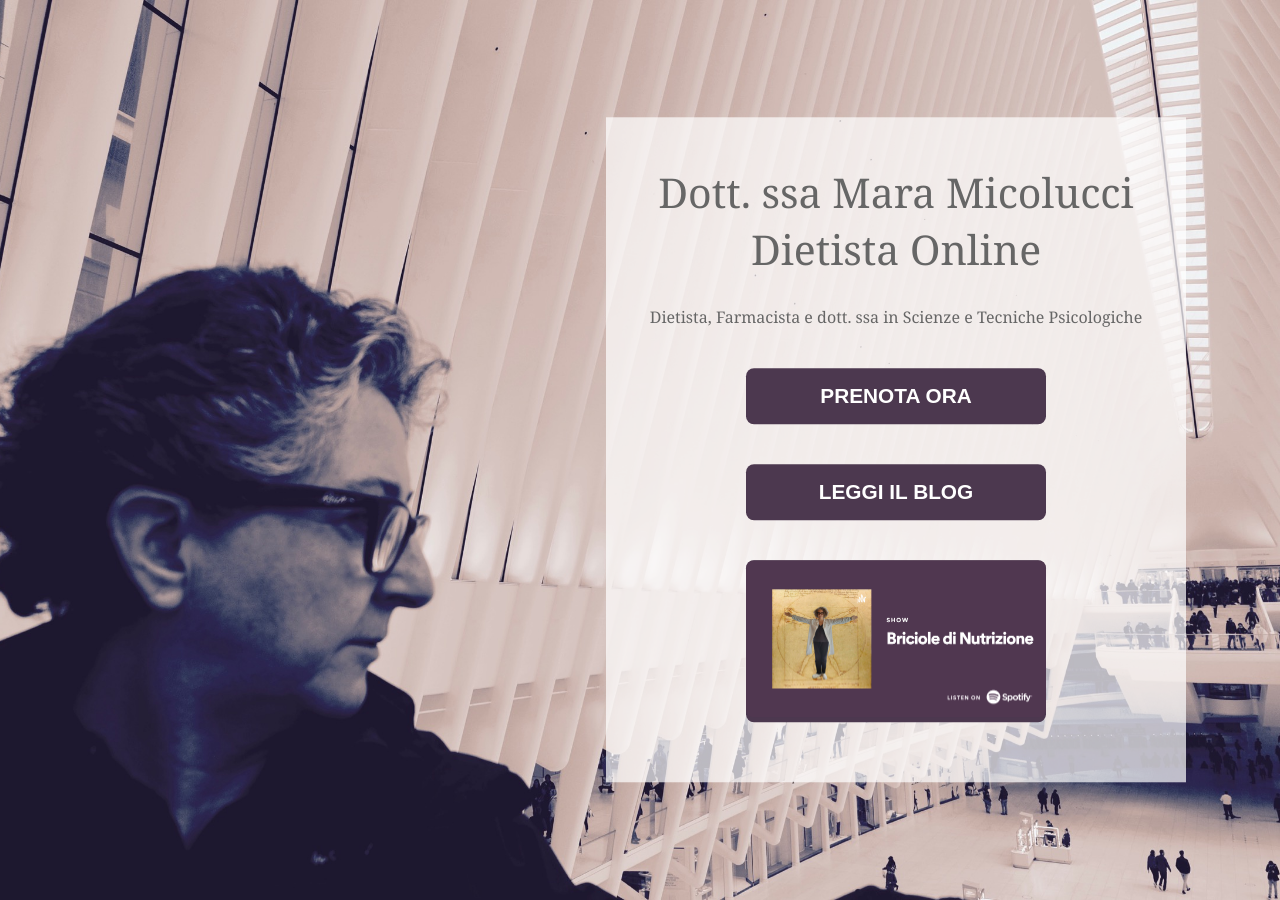
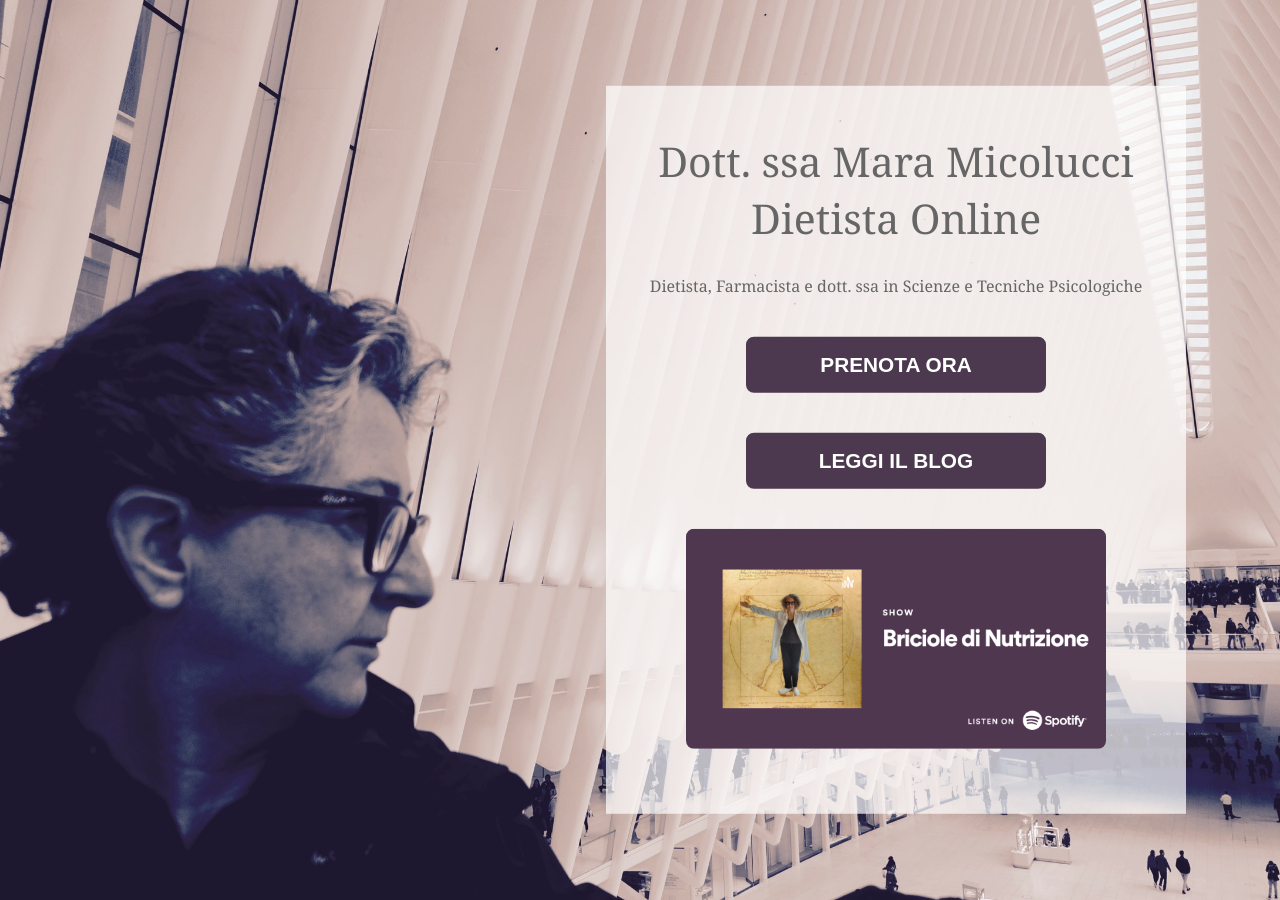
Before and after one commit to curlybracketshq/dietista.it, a Jekyll site: the page index.html, which Jekyll copies as it is, in a window 1280 px wide. Built offline with Jekyll 4.4.1, drawn with Linux system fonts in a browser that asks for light colours.

Commit message:
Enlarge podcast link

```diff
--- a/index.html
+++ b/index.html
@@ -23,8 +23,8 @@
       <a class="cta" href="/blog/">
         <p>Leggi il blog</p>
       </a>
-      <a class="cta" href="https://open.spotify.com/show/6MhsdZ5sEn8JgpDm9yuL9b?si=dca7b40f66a2491e">
-        <img src="/images/82973ba381903632eb7cc86366913f0892644910.png" alt="Ascolta il podcast Briciole di Nutrizione su Spotify" width="300"/>
+      <a class="podcast_cta" href="https://open.spotify.com/show/6MhsdZ5sEn8JgpDm9yuL9b?si=dca7b40f66a2491e">
+        <img src="/images/82973ba381903632eb7cc86366913f0892644910.png" alt="Ascolta il podcast Briciole di Nutrizione su Spotify" />
       </a>
     </div>
   </div>
--- a/stylesheets/index.css
+++ b/stylesheets/index.css
@@ -65,8 +65,17 @@ a.cta {
   font-weight: bold;
 }
 
-.cta img {
+a.podcast_cta {
+  text-decoration: none;
+  display: block;
+  color: #fff;
+  width: 420px;
+  margin: 40px auto;
+}
+
+.podcast_cta img {
   border-radius: 8px;
+  width: 420px;
 }
 
 @media (max-width: 1200px) {
```
